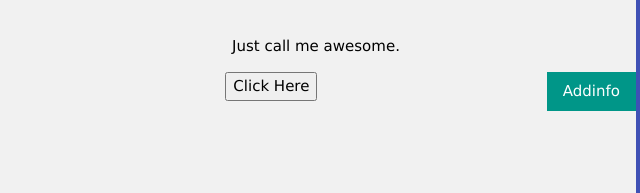
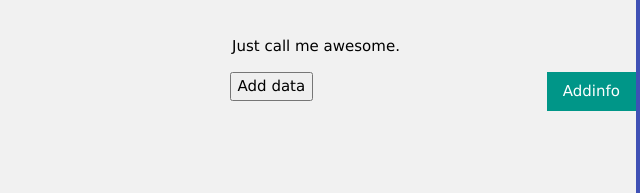
Before and after one commit to lakshay16/My_Analytics, a plain HTML site: page check.html in a window 1280 px wide. Shown: the part 991-1184 px from the top of the page, 4-644 px from the left. Drawn offline with nearby package versions, Linux system fonts and the light colour scheme.

Commit message:
Update check.html

```diff
--- a/check.html
+++ b/check.html
@@ -66,7 +66,7 @@
 
     <button  class="w3-button w3-teal w3-right"  onclick="window.location.href = 'http://localhost:3000/';" >Addinfo</button>
 
-     <button onclick="window.location.href = 'https://w3docs.com';">Click Here</button>
+     <button onclick="window.location.href = 'https://codeshare.io/my_analytics';">Add data</button>
   </div>
   <div class="w3-half w3-indigo w3-container" style="min-height:800px">
     <div class="w3-padding-64 w3-center">
```
